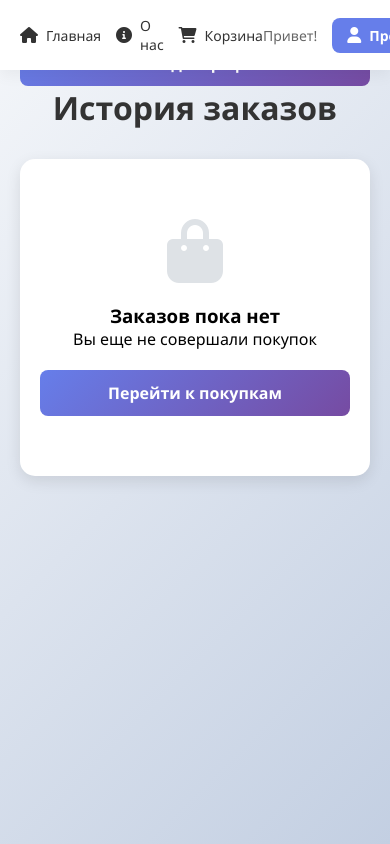
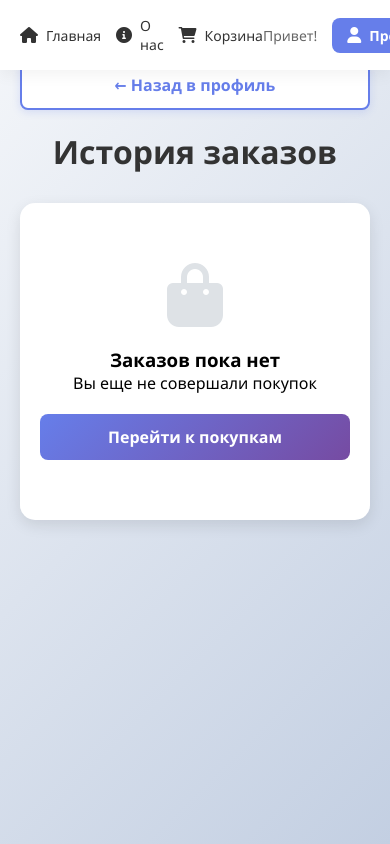
Before and after one commit to thelight21313/mini-shop, a Django app: page /orders/ in a window 390 px wide. Run offline with Django 4.2, Linux system fonts and the light colour scheme; the visitor is signed in with stand-in values (Sample User, id 1); data that the repository does not hold is empty; parts of the project's set-up code (start-up, migrations or seed data) failed here and were passed over.

Commit message:
еще попытка

```diff
--- a/main/templates/main/order_history.html
+++ b/main/templates/main/order_history.html
@@ -16,12 +16,16 @@
         body {
             background: linear-gradient(135deg, #f5f7fa 0%, #c3cfe2 100%);
             min-height: 100vh;
-            padding: 20px;
+            padding-top: 80px; /* Добавлено отступ сверху */
+            padding-left: 20px;
+            padding-right: 20px;
+            padding-bottom: 20px;
         }
 
         .container {
             max-width: 1000px;
             margin: 0 auto;
+            position: relative;
         }
 
         .back-link {
@@ -38,6 +42,10 @@
             box-shadow: 0 2px 8px rgba(102, 126, 234, 0.2);
             border: 2px solid #667eea;
             transition: all 0.3s ease;
+            position: absolute;
+            left: 0;
+            top: 0;
+            z-index: 10;
         }
 
         .back-link:hover {
@@ -50,6 +58,7 @@
             text-align: center;
             margin-bottom: 30px;
             color: #333;
+            margin-top: 70px; /* Отступ для заголовка, чтобы не перекрывался кнопкой */
         }
 
         .orders-list {
@@ -157,6 +166,7 @@
             background: white;
             border-radius: 15px;
             box-shadow: 0 5px 15px rgba(0,0,0,0.1);
+            margin-top: 70px; /* Отступ для пустого состояния */
         }
 
         .empty-state i {
@@ -167,6 +177,10 @@
 
         /* Адаптивность */
         @media (max-width: 768px) {
+            body {
+                padding-top: 60px; /* Меньший отступ на мобильных */
+            }
+
             .order-header {
                 flex-direction: column;
                 align-items: flex-start;
@@ -177,14 +191,25 @@
             }
 
             .back-link {
+                position: relative;
                 width: 100%;
                 justify-content: center;
                 margin-bottom: 20px;
+                top: auto;
+                left: auto;
+            }
+
+            h1 {
+                margin-top: 0;
             }
 
             .btn {
                 width: 100%;
                 text-align: center;
+            }
+
+            .empty-state {
+                margin-top: 0;
             }
         }
     </style>
@@ -192,10 +217,9 @@
 <body>
     {% csrf_token %}
     <div class="container">
-        <a href="{% url 'profile' %}" class="btn">
+        <a href="{% url 'profile' %}" class="back-link">
             ← Назад в профиль
         </a>
-
 
         <h1>История заказов</h1>
 
@@ -250,8 +274,6 @@
                 </a>
             </div>
         {% endif %}
-
-
     </div>
 </body>
 </html>
```
